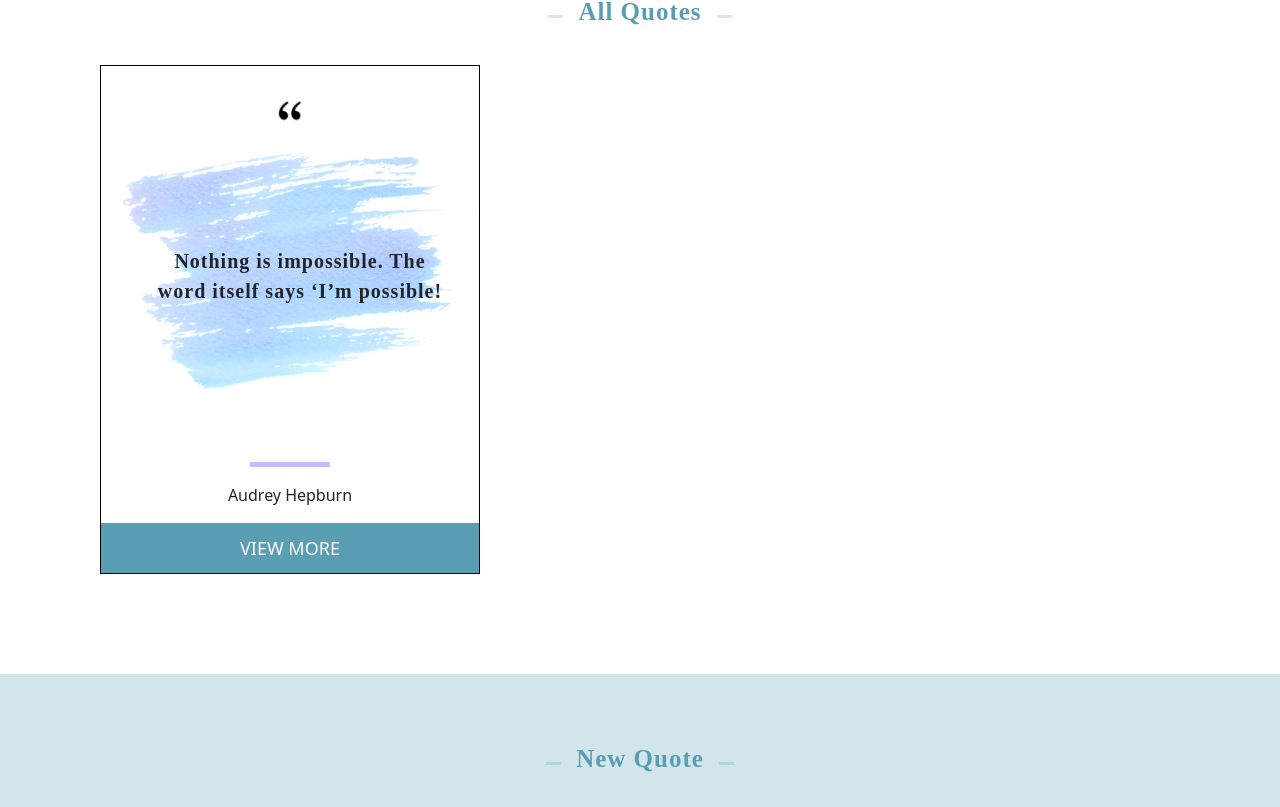
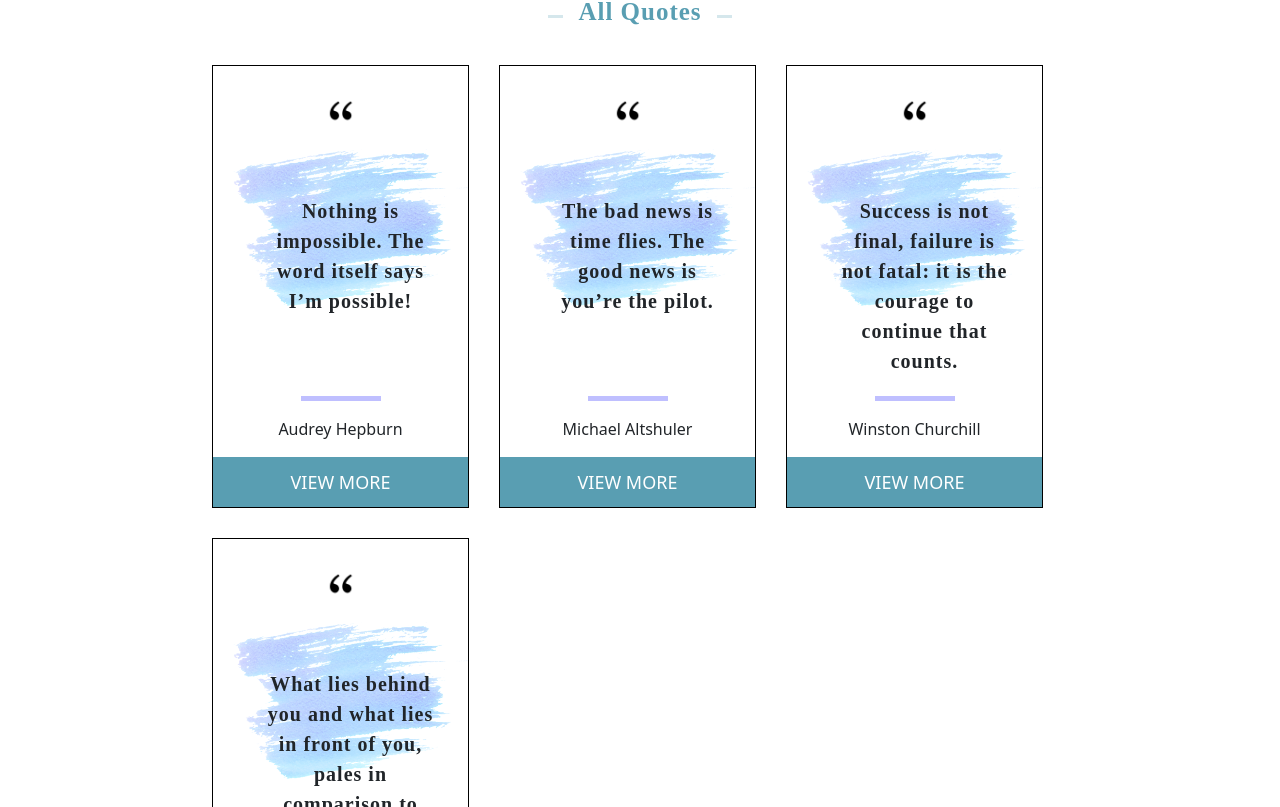
Before and after one commit to Shalyne-Waweru/Quote-Diction-Generator, an Angular app: page / in a window 1280 px wide. Shown: the part 873-1680 px from the top of the page. Built offline with nearby package versions, Linux system fonts and the light colour scheme; a web font is replaced by a local one.

Commit message:
Manually add some quotes to the All Quotes section

```diff
--- a/src/app/all-quotes/all-quotes.component.css
+++ b/src/app/all-quotes/all-quotes.component.css
@@ -27,10 +27,15 @@ h3 {
   font-weight: bold;
 }
 
-.col-md-4 {
+.row {
+  margin-left: 100px;
+}
+
+.col-md-3 {
   display: flex;
   flex-direction: column;
   justify-content: center;
+  align-items: center;
   border: 1px solid black;
   margin-left: 30px;
   text-align: center;
@@ -38,7 +43,7 @@ h3 {
   margin-top: 30px;
 }
 
-.col-md-4 img {
+.col-md-3 img {
   height: 30px;
   width: 30px;
   margin-left: auto;
@@ -56,7 +61,7 @@ h3 {
 }
 
 .quote-area p {
-  padding: 100px 30px;
+  padding: 50px 30px;
   font-size: 20px;
   font-weight: bold;
   font-family: 'Charm', cursive;
@@ -70,6 +75,7 @@ h3 {
   color: blue;
   margin-left: auto;
   margin-right: auto;
+  margin-top: -50px;
 }
 
 .more-btn {
--- a/src/app/all-quotes/all-quotes.component.html
+++ b/src/app/all-quotes/all-quotes.component.html
@@ -9,16 +9,15 @@
     <div class="container">
       <div class="row">
         <!-- First Quote -->
-        <div class="col-md-4">
+        <div class="col-md-3" *ngFor = 'let quote of quotes'>
           <img src="assets/quote.png" alt="Quote Icon">
 
           <div class="quote-area">
-            <!-- <p>Quote Area</p> -->
-            <p>Nothing is impossible. The word itself says ‘I’m possible!</p>
+            <p>{{quote.quote}}</p>
           </div>
 
           <hr class="quote-separator">
-          <p>Audrey Hepburn</p>
+          <p>{{quote.author}}</p>
 
           <!-- Quote Details -->
           <button class="more-btn">VIEW MORE</button>
--- a/src/app/all-quotes/all-quotes.component.ts
+++ b/src/app/all-quotes/all-quotes.component.ts
@@ -1,4 +1,5 @@
 import { Component, OnInit } from '@angular/core';
+import { Quote } from '../quote';
 
 @Component({
   selector: 'app-all-quotes',
@@ -7,6 +8,14 @@ import { Component, OnInit } from '@angular/core';
 })
 export class AllQuotesComponent implements OnInit {
 
+  //Create a variable "quotes" that will be an array of type Quote
+  quotes:Quote[] = [
+    new Quote(1, 'Shalyne', 'Nothing is impossible. The word itself says I’m possible!','Audrey Hepburn',new Date(2020,3,14)),
+    new Quote(2, 'Caroline', 'The bad news is time flies. The good news is you’re the pilot.','Michael Altshuler',new Date(2022,6,9)),
+    new Quote(3, 'Nick', 'Success is not final, failure is not fatal: it is the courage to continue that counts.','Winston Churchill',new Date(2022,5,12)),
+    new Quote(4, 'Tyler', 'What lies behind you and what lies in front of you, pales in comparison to what lies inside of you.','Ralph Waldo Emerson',new Date(2019,0,18)),
+  ];
+
   constructor() { }
 
   ngOnInit(): void {
--- a/src/app/quote.ts
+++ b/src/app/quote.ts
@@ -1,2 +1,5 @@
 export class Quote {
+  constructor(public id:number, public firstName:string, public quote:string, public author:string, public postedDate:Date){
+
+  }
 }
```
